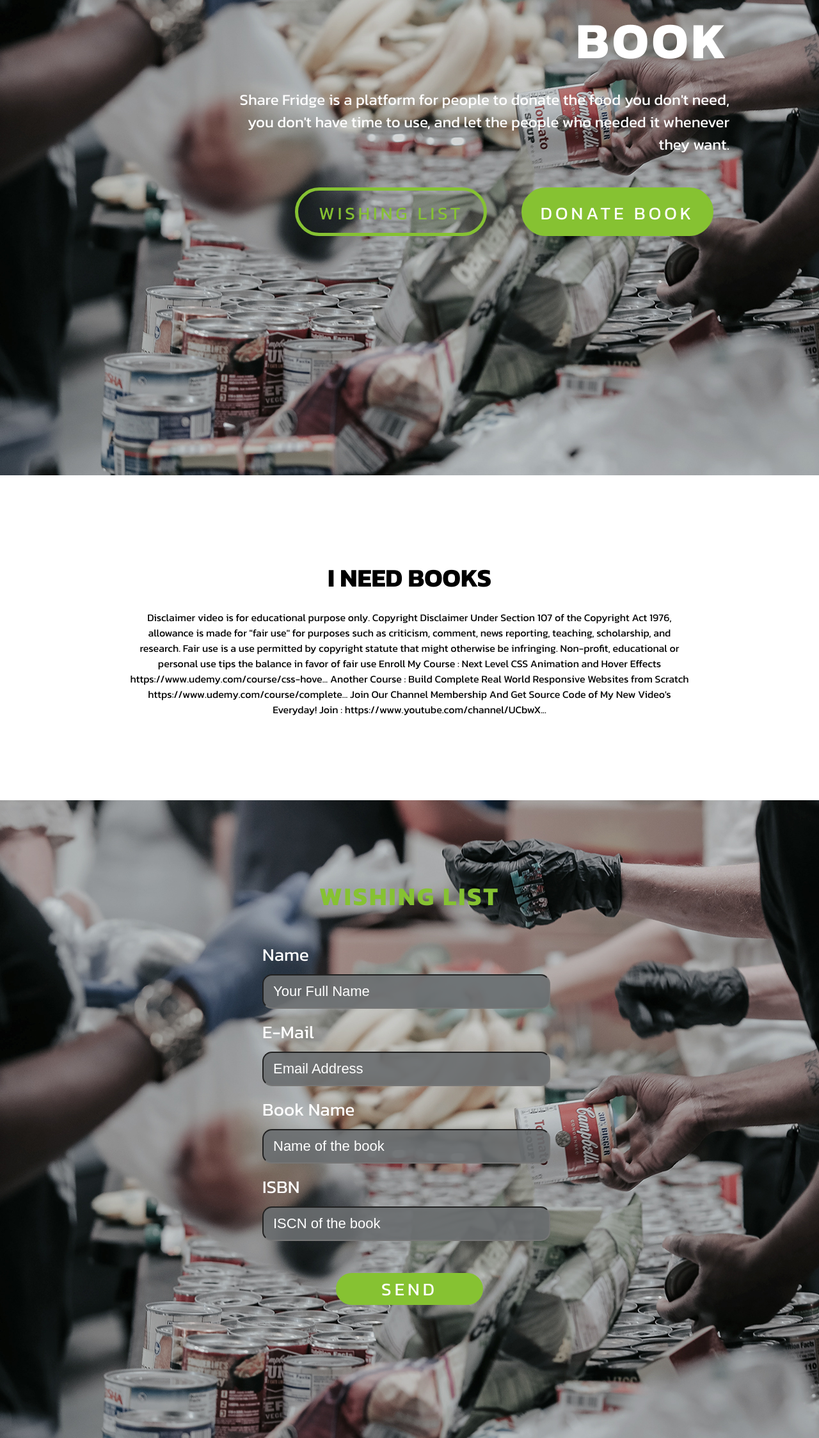
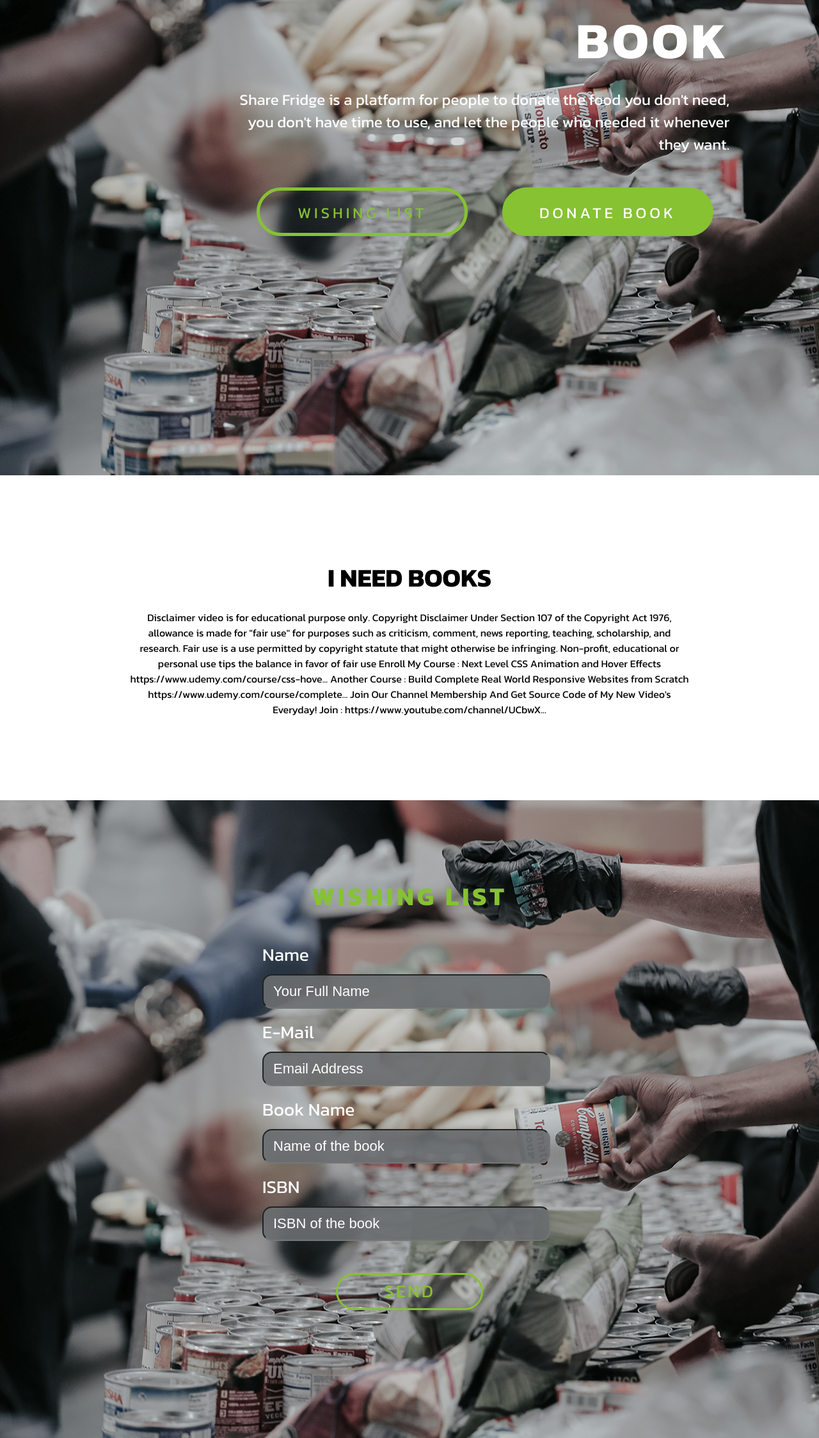
Before and after one commit to SYJINTW/ghost_website, a plain HTML site: page book.html in a window 1280 px wide. Shown: the part 397-2645 px from the top of the page at 64% size. Drawn offline with Linux system fonts and the light colour scheme.

Commit message:
change a little

```diff
--- a/about/style/about-style.css
+++ b/about/style/about-style.css
@@ -1,4 +1,4 @@
-* {
+ * {
     margin: 0;
     padding: 0;
     box-sizing: border-box;
@@ -62,11 +62,12 @@ body {
 
 .row-2 {
     display: flex;
-    align-items: center;
     flex-wrap: wrap;
     justify-content: space-around;
     background-color: #222629;
-    padding: 50px 200px;
+    padding: 50px 100px;
+    width: 100%;
+    position: relative;
 }
 
 
@@ -98,6 +99,7 @@ body {
     color: #6B6E70;
     max-height: 300px;
     padding: 0 20px;
+    width: 430px;
 }
 
 
@@ -122,7 +124,7 @@ body {
     flex-wrap: wrap;
     justify-content: space-around;
     background-color: #61892F;
-    padding: 50px 200px;
+    padding: 50px 100px;
     text-align: center;
 }
 
@@ -151,8 +153,9 @@ body {
 
 .row-3 .col-3 p {
     font-size: 24px;
-    color: #222629;
+    color: #fff;
     height: 200px;
+    width: 350px;
 }
 
 .word-container{
@@ -163,13 +166,15 @@ body {
 .word-container .word{
     text-align: center;
     align-items: center;
-    max-width: 900px;
+    max-width: 1100px;
     margin: 0px auto;
     padding: 50px 0;
+    font-size: 24px;
 }
 .word h2{
     padding-bottom: 20px;
-    font-size: 40px;
+    font-size: 60px;
+    letter-spacing: 5px;
 }
 
 
@@ -183,15 +188,15 @@ body {
     width: 300px;
     height: 60px;
     text-align: center;
-    line-height: 55px;
+    line-height: 50px;
     letter-spacing: 5px;
     border: 5px solid #61892F;
-    margin: 40px;
+    margin: 50px;
 }
 
 .btn:hover{
     border: 5px solid #61892F;
     color: #fff;
     background-color:#61892F;
-    margin: 40px;
+    margin: 50px;
 }
--- a/book.html
+++ b/book.html
@@ -1,7 +1,7 @@
 <!DOCTYPE html>
 <html>
   <head>
-    <title></title>
+    <title>Book - GHoST</title>
     <meta charset="utf-8" />
     <meta name="viewport" content="width=device-width initial-scale=1.0" />
     <link rel="stylesheet" href="index/style/header-footer-style.css" />
@@ -46,7 +46,7 @@
           and let the people who needed it whenever they want.
         </p>
 
-        <a class="hollow-btn" href="wish">WISHING LIST</a>
+        <a class="hollow-btn" href="#wish">WISHING LIST</a>
         <a class="btn" href="#">DONATE BOOK</a>
       </div>
     </div>
@@ -67,7 +67,7 @@
       </div>
     </div>
 
-    <div class="wishing-list">
+    <div class="wishing-list" id="wish">
       <h2>WISHING LIST</h2>
       <div class="list-row">
         <p>name</p>
@@ -77,8 +77,8 @@
         <p>book name</p>
         <input type="text" class="field" id="book_name" placeholder="Name of the book" />
         <p>ISBN</p>
-        <input type="text" class="field" id="isbn" placeholder="ISCN of the book" />
-        <a class="btn" href="send" id="sendBtn">SEND</a>
+        <input type="text" class="field" id="isbn" placeholder="ISBN of the book" />
+        <a class="send-btn" href="send" id="sendBtn">SEND</a>
       </div>
     </div>
   </body>
--- a/book/style/book-style.css
+++ b/book/style/book-style.css
@@ -56,9 +56,9 @@ body {
     display: inline-block;
     color: #86C232;
     border-radius: 50px;
-    font-size: 28px;
+    font-size: 24px;
     text-decoration: none;
-    width: 300px;
+    width: 330px;
     height: 76px;
     text-align: center;
     line-height: 70px;
@@ -77,9 +77,9 @@ body {
     background-color: #86C232;
     color: #fff;
     border-radius: 50px;
-    font-size: 28px;
+    font-size: 24px;
     text-decoration: none;
-    width: 300px;
+    width: 330px;
     height: 76px;
     text-align: center;
     line-height: 70px;
@@ -89,9 +89,9 @@ body {
 }
 
 .btn:hover {
-    border: 5px solid #86C232;
-    color: #86C232;
-    background-color:unset;
+    border: 5px solid #61892F;
+    color: #fff;
+    background-color: #61892F;
     margin:0 25px;
 }
 
@@ -126,7 +126,7 @@ body {
 .wishing-list h2{
     color:#86C232;
     padding: 20px 0;
-    letter-spacing: 3px;
+    letter-spacing: 5px;
     font-size: 40px;
     align-items: center;
 }
@@ -170,14 +170,26 @@ input, select, textarea{
     text-align: left;
     text-transform: capitalize;
 }
-.list-row .btn{
+.list-row .send-btn{
+    display: inline-block;
+    color: #86C232;
+    border-radius: 50px;
     width: 50%;
-    height: 50px;
+    height: 58px;
     text-align: center;
     margin: 35px auto;
-    line-height: 45px;
-    border-width: 3px;
+    line-height: 50px;
+    border:3px solid #86C232;
+    font-size: 28px;
+    text-decoration: none;
+    letter-spacing: 3px;
 }
+.send-btn:hover {
+    background-color: #86C232;
+    color: #fff;
+}
+
+
 ::placeholder{
     color:#fff;
     padding-left:5px;
--- a/service/style/service-style.css
+++ b/service/style/service-style.css
@@ -23,8 +23,9 @@ body {
     width: 100%;
     background-image: url(../img/wave.svg);
     height: 490px;
-    position: relative;
-    top: 680px;
+    position: absolute;
+    bottom: -150px;
+    pointer-events: none;
 }
 
 .col-1 {
@@ -60,7 +61,7 @@ body {
     width: 362px;
     height: 76px;
     text-align: center;
-    line-height: 70px;
+    line-height: 66px;
     letter-spacing: 5px;
     border: 5px solid #86C232;
 }
```
Also changed, not shown: about.html (+2 -2 lines), service.html (+1 -1 lines).
